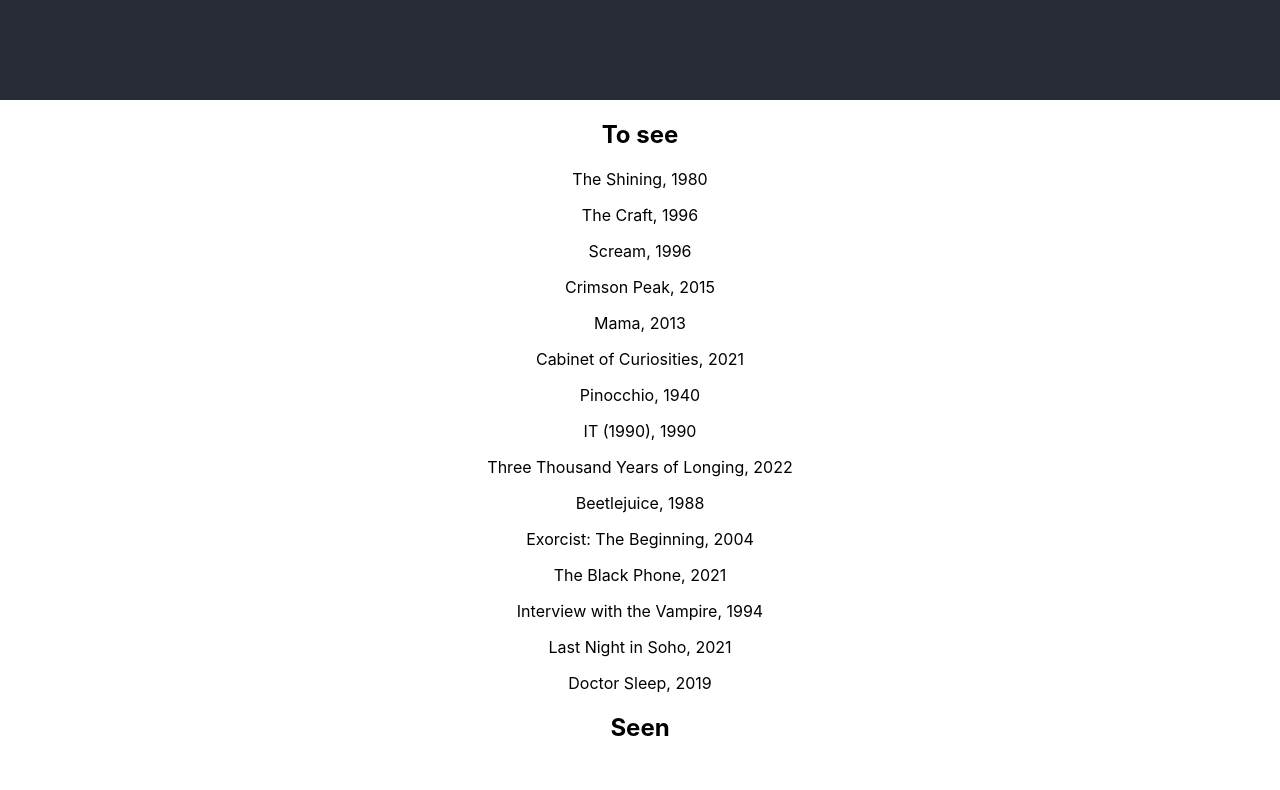
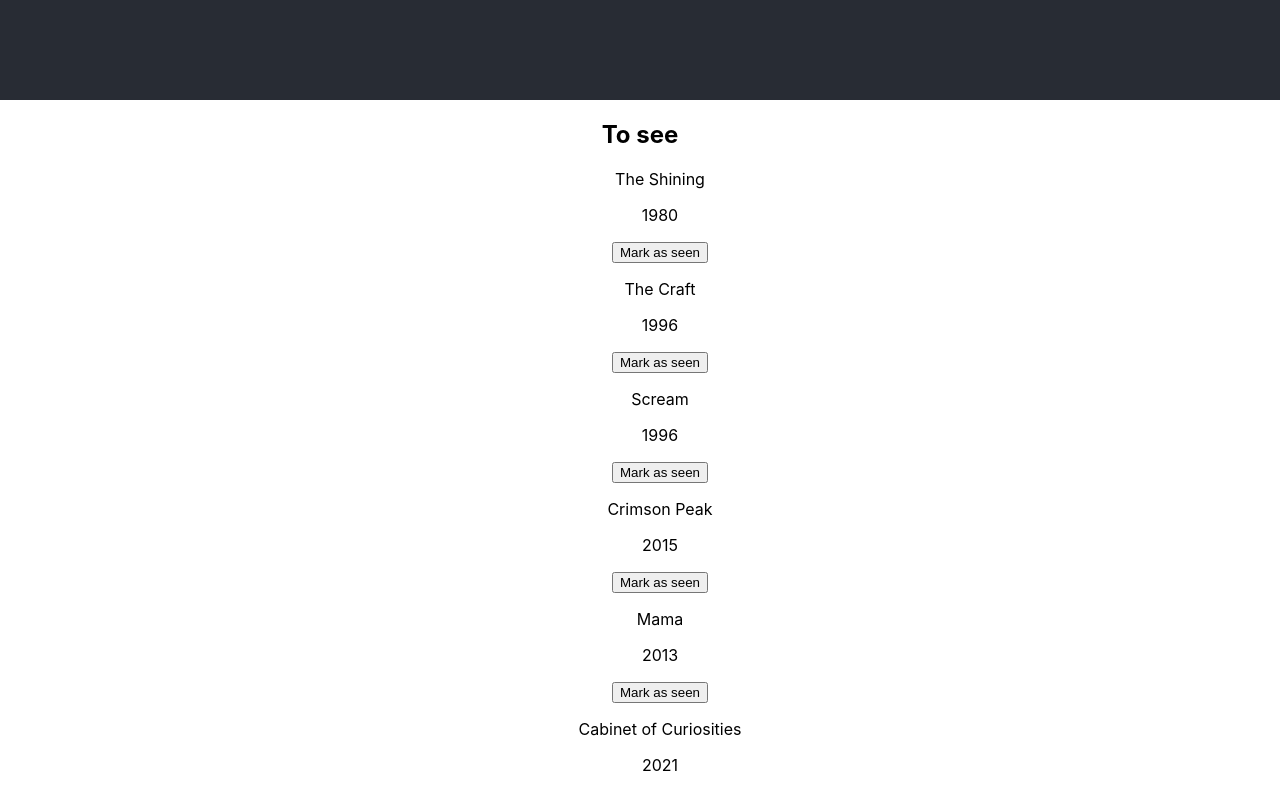
Before and after one commit to lamassu38/movie-of-the-week, a React (Create React App) app: page / in a window 1280 px wide. Shown: the part 700-1490 px from the top of the page. Before the commit the page ends 1462 px from the top, so only its background shows below. Built offline with nearby package versions, Linux system fonts and the light colour scheme.

Commit message:
Adds the functionality to remove a movie from the watch list and show it in seen list

```diff
--- a/src/App.css
+++ b/src/App.css
@@ -1,16 +1,5 @@
 .App {
   text-align: center;
-}
-
-.App-logo {
-  height: 40vmin;
-  pointer-events: none;
-}
-
-@media (prefers-reduced-motion: no-preference) {
-  .App-logo {
-    animation: App-logo-spin infinite 20s linear;
-  }
 }
 
 .App-header {
@@ -23,16 +12,3 @@
   font-size: calc(10px + 2vmin);
   color: white;
 }
-
-.App-link {
-  color: #61dafb;
-}
-
-@keyframes App-logo-spin {
-  from {
-    transform: rotate(0deg);
-  }
-  to {
-    transform: rotate(360deg);
-  }
-}
--- a/src/App.js
+++ b/src/App.js
@@ -4,33 +4,43 @@
 
 const App = () => {
   const [movies, setMovies] = useState(movieList);
+  const [seenMovies, setSeenMovies] = useState([]);
+
+  const deleteMovie = movieId => {
+    setSeenMovies(mv => [...mv, movies.find(mv => mv.id === movieId)]);
+    setMovies(movies.filter(mv => mv.id !== movieId));
+  };
 
   return (
     <div className="App">
       <header className="App-header">
         <h1>Movie of the week</h1>
-
       </header>
-      <div>
+      <body>
       <h2><b>To see</b></h2>
-      <p>
+      <ul>
       {
           movies.map(movie => (
-            <div>
-              <p>{movie.name}, {movie.year}</p>
-              <p></p>
+            <div key={movie.id}>
+              <p>{movie.name}</p>
+              <p>{movie.year}</p>
+              <button onClick = {() => deleteMovie(movie.id)}>Mark as seen</button>
             </div>
-
           ))
-        }
-      </p>
+      }
+      </ul>
       <h2><b>Seen</b></h2>
       <p>
       {
-
+        seenMovies.map(movie => (
+          <div key={movie.id}>
+              <p>{movie.name}</p>
+              <p>{movie.year}</p>
+        </div>
+        ))
         }
       </p>
-      </div>
+      </body>
     </div>
   );
 }
```
